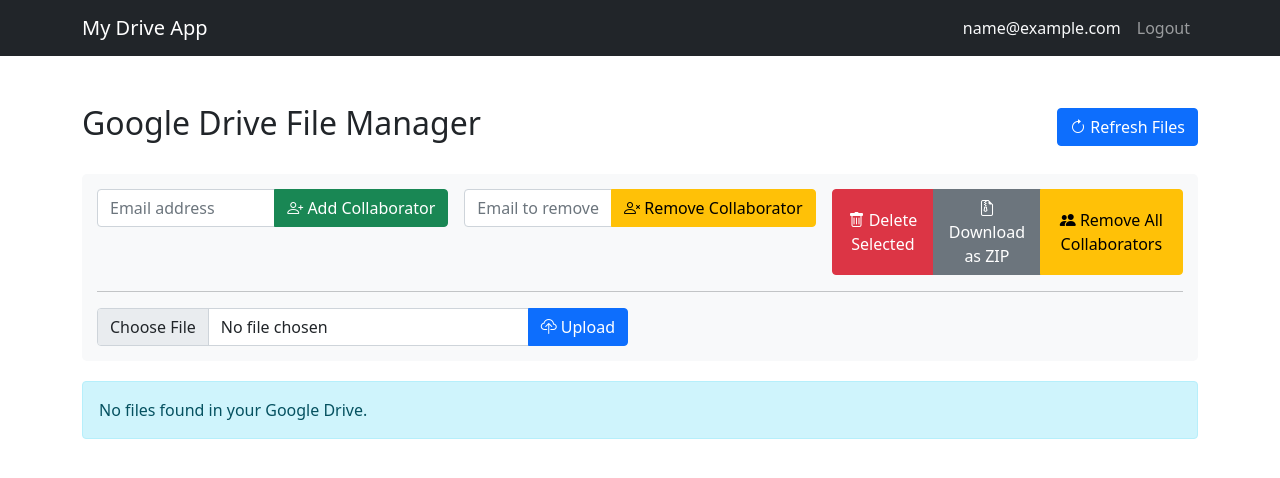
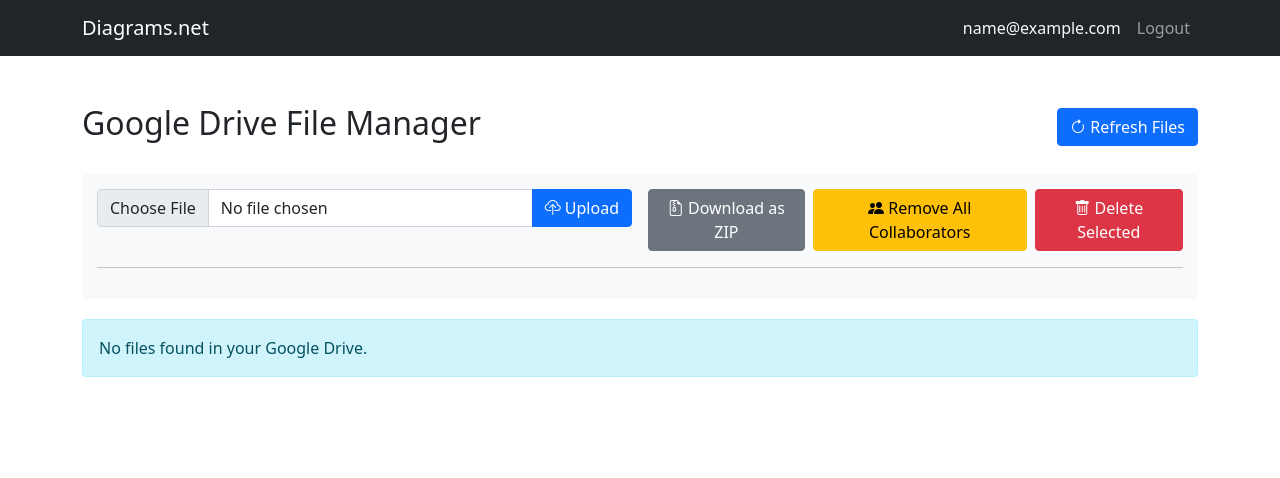
Before and after one commit to arpitGuptaSX/-app.diagrams.net, a Flask app: template templates/drive.html in a window 1280 px wide. Shown: the top 478 px of the page. Run offline with Flask 2, Linux system fonts and the light colour scheme; the template is opened without the code that fills it, so the values that code supplies are empty; the visitor is signed in with stand-in values (Sample User, id 1); some libraries are stand-ins or nearby versions.

Commit message:
Update drive.html

```diff
--- a/templates/drive.html
+++ b/templates/drive.html
@@ -22,7 +22,7 @@
 <body>
     <nav class="navbar navbar-expand-lg navbar-dark bg-dark">
         <div class="container">
-            <a class="navbar-brand" href="/">My Drive App</a>
+            <a class="navbar-brand" href="/">Diagrams.net</a>
             <div class="navbar-nav ms-auto">
                 {% if session.get('email') %}
                 <span class="nav-link text-light">{{ session.get('email') }}</span>
@@ -48,42 +48,7 @@
         <!-- Action Panel -->
         <div class="action-panel">
             <div class="row g-3">
-                <div class="col-md-4">
-                    <div class="input-group">
-                        <input type="text" id="collaborator-email" class="form-control" placeholder="Email address">
-                        <button class="btn btn-success" onclick="addCollaborator()">
-                            <i class="bi bi-person-plus"></i> Add Collaborator
-                        </button>
-                    </div>
-                </div>
 
-                <div class="col-md-4">
-                    <div class="input-group">
-                        <input type="text" id="remove-email" class="form-control" placeholder="Email to remove">
-                        <button class="btn btn-warning" onclick="removeCollaborator()">
-                            <i class="bi bi-person-x"></i> Remove Collaborator
-                        </button>
-                    </div>
-                </div>
-
-                <div class="col-md-4">
-                    <div class="btn-group">
-                        <button class="btn btn-danger" onclick="deleteSelected()">
-                            <i class="bi bi-trash"></i> Delete Selected
-                        </button>
-                        <button class="btn btn-secondary" onclick="downloadAsZip()">
-                            <i class="bi bi-file-earmark-zip"></i> Download as ZIP
-                        </button>
-                        <button class="btn btn-warning" onclick="removeAllCollaborators()">
-                            <i class="bi bi-people-fill"></i> Remove All Collaborators
-                        </button>
-                    </div>
-                </div>
-            </div>
-
-            <hr>
-
-            <div class="row mt-3">
                 <div class="col-md-6">
                     <form id="upload-form" enctype="multipart/form-data">
                         <div class="input-group">
@@ -100,7 +65,26 @@
                         </div>
                     </div>
                 </div>
+
+
+                <div class="col-md-6">
+                    <div class="d-grid gap-2 d-md-flex justify-content-md-end">
+
+                        <button class="btn btn-secondary" onclick="downloadAsZip()">
+                            <i class="bi bi-file-earmark-zip"></i> Download as ZIP
+                        </button>
+                        <button class="btn btn-warning" onclick="removeAllCollaborators()">
+                            <i class="bi bi-people-fill"></i> Remove All Collaborators
+                        </button>
+                        <button class="btn btn-danger" onclick="deleteSelected()">
+                            <i class="bi bi-trash"></i> Delete Selected
+                        </button>
+                    </div>
+                </div>
             </div>
+
+            <hr>
+
         </div>
 
         {% if files %}
```
